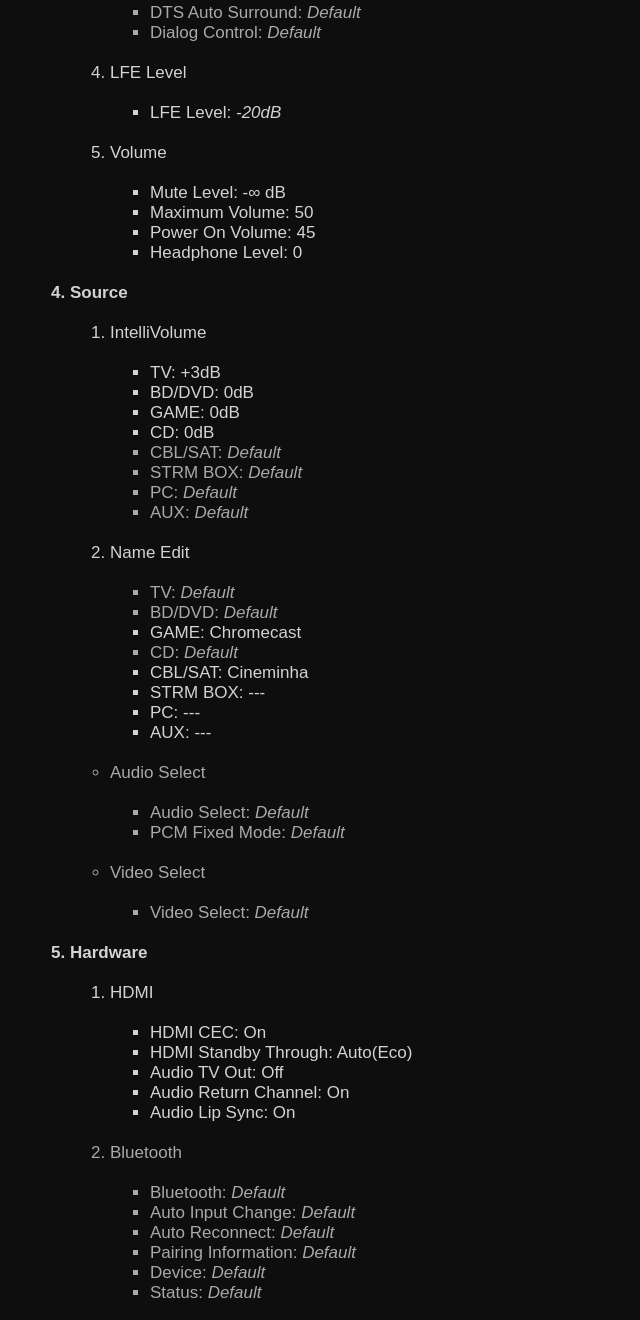
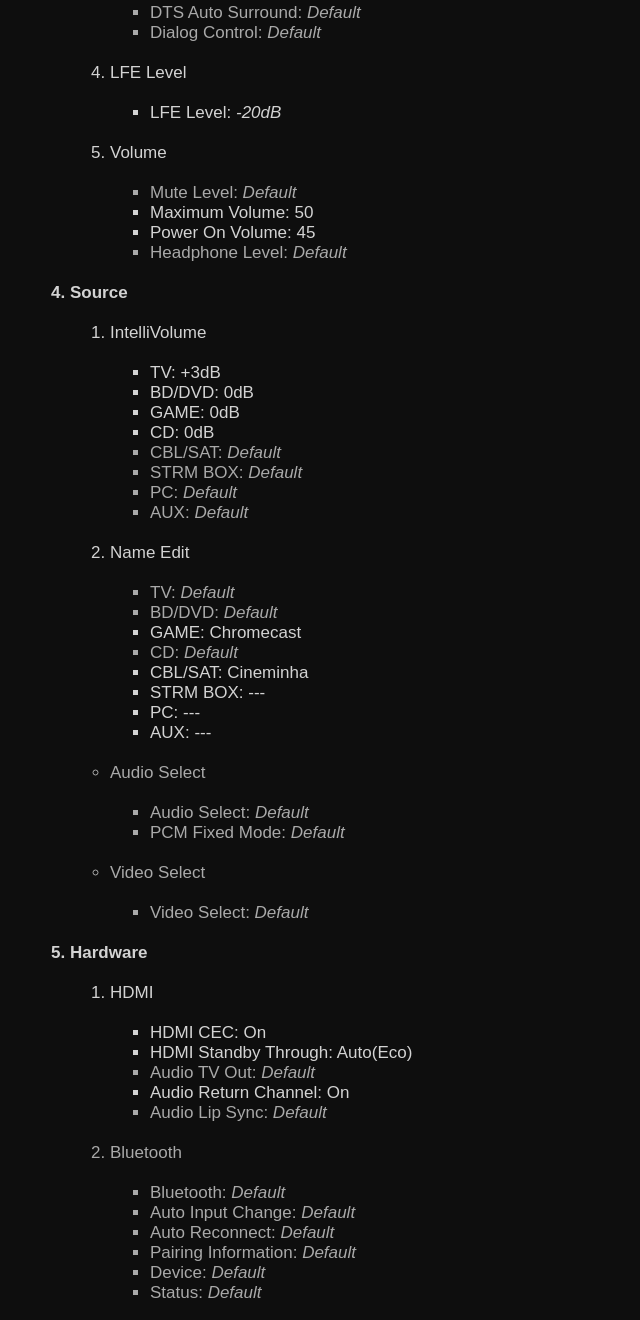
Before and after one commit to tinyhomecinema/tinyhomecinema.github.io, a plain HTML site: page configs/receiver/index.html in a window 1280 px wide. Shown: the part 2337-3657 px from the top of the page, without its empty margins (0-640 px from the left). Drawn offline with Linux system fonts and the light colour scheme.

Commit message:
Edited Receiver Configurations page

```diff
--- a/configs/receiver/index.html
+++ b/configs/receiver/index.html
@@ -167,10 +167,10 @@
       <li>Volume</li>
       <br>
       <ul>
-        <li>Mute Level: -∞ dB</li>
+        <li style="color:darkgrey">Mute Level: <i>Default</i></li>
         <li>Maximum Volume: 50</li>
         <li>Power On Volume: 45</li>
-        <li>Headphone Level: 0</li>
+        <li style="color:darkgrey">Headphone Level: <i>Default</i></li>
         <br>
       </ul>
     </ol>
@@ -227,9 +227,9 @@
       <ul>
         <li>HDMI CEC: On</li>
         <li>HDMI Standby Through: Auto(Eco)</li>
-        <li>Audio TV Out: Off</li>
+        <li style="color:darkgrey">Audio TV Out:  <i>Default</i></li>
         <li>Audio Return Channel: On</li>
-        <li>Audio Lip Sync: On</li>
+        <li style="color:darkgrey">Audio Lip Sync:  <i>Default</i></li>
         <br>
       </ul>
       <li style="color:darkgrey">Bluetooth</li>
```
